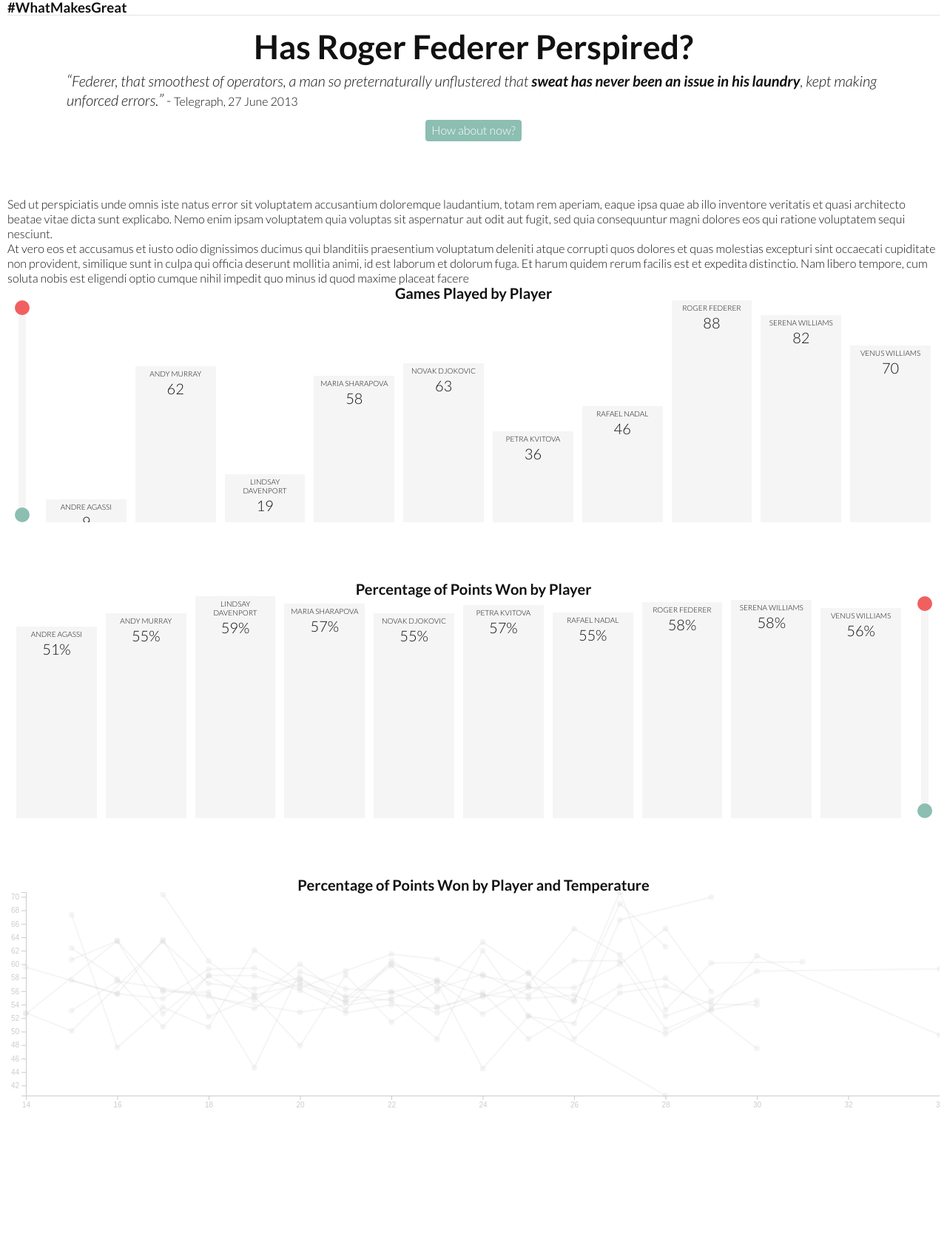
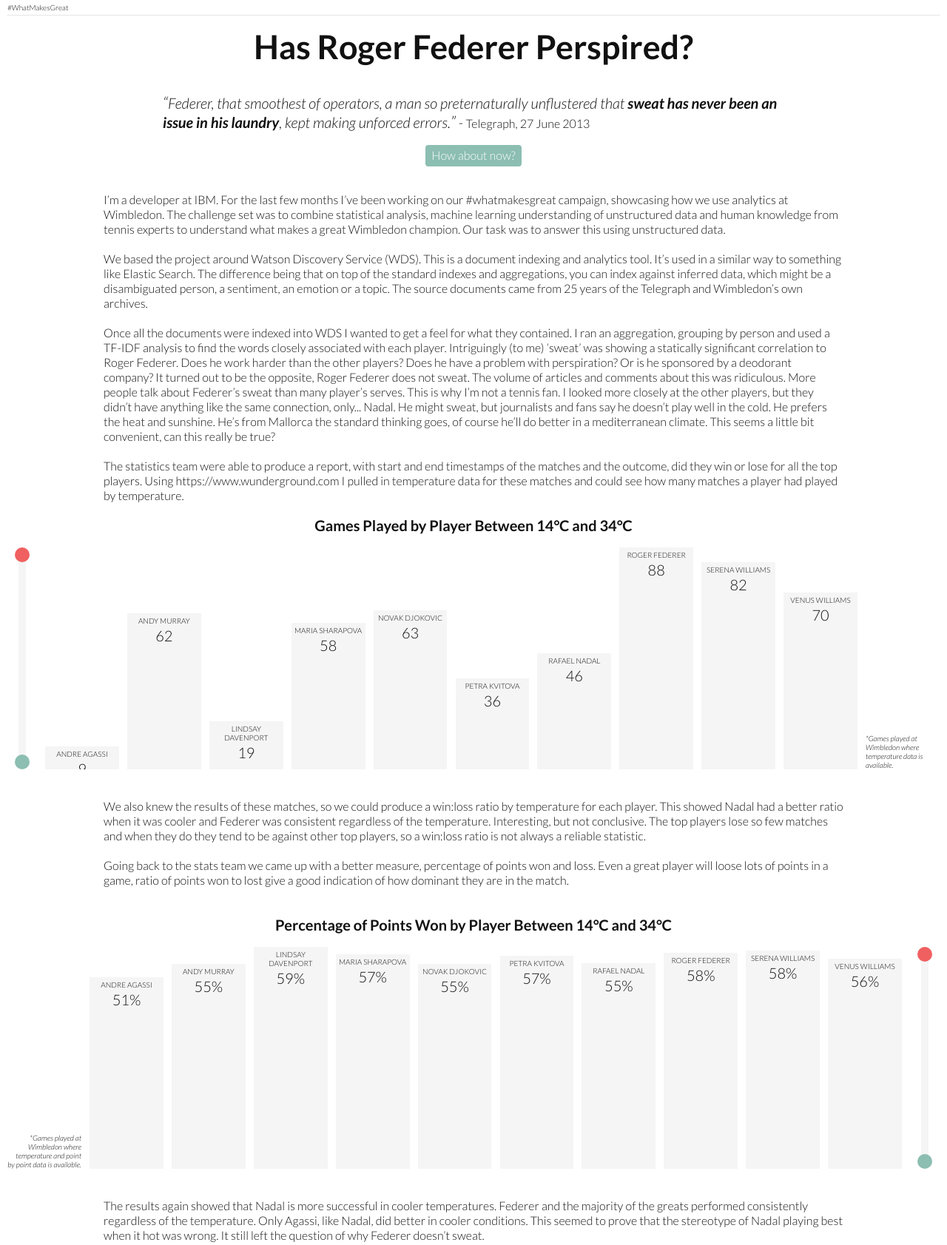
Before and after one commit to shawdm/whatmakesgreat, a plain HTML site: page index.html in a window 1280 px wide. Shown: the top 1683 px of the page at 74% size. Drawn offline with Linux system fonts and the light colour scheme.

Commit message:
text outlint

```diff
--- a/css/style.css
+++ b/css/style.css
@@ -58,6 +58,7 @@ h1 {
   font-size: 2.8rem;
   line-height: 2.8rem;
   font-weight: 700;
+  margin-bottom: 2.5rem;
 }
 
 h1 span.date {
@@ -69,6 +70,21 @@ h2 {
   font-weight: 700;
   line-height: 1.25rem;
   display: block;
+  margin-bottom: 1.25rem;
+}
+
+
+h3{
+  font-weight: normal;
+  font-size: 0.625rem;
+}
+
+h3 a{
+  text-decoration: none;
+}
+
+h3 a:HOVER{
+  text-decoration: underline;
 }
 
 small{
@@ -79,10 +95,20 @@ a {
   color: #111;
 }
 
+blockquote{
+  max-width: 1000px;
+  margin-left: auto;
+  margin-right: auto;
+}
+
 p {
   padding-left: 0;
   padding-right: 0;
   line-height: 1.25rem;
+  margin-bottom: 1.25rem;
+  max-width: 1000px;
+  margin-left: auto;
+  margin-right: auto;
 }
 
 img {
@@ -209,7 +235,7 @@ section {
 article {
   width: 100%;
   padding-bottom: 0px;
-  margin-bottom:  5rem;
+  margin-bottom:  2.5rem;
   position: relative;
 }
 
@@ -225,6 +251,8 @@ article.federer-perspired blockquote{
   margin-top: 10px;
   margin-bottom: 0px;
 }
+
+
 
 article.federer-perspired p.quote span.text{
 }
@@ -242,6 +270,11 @@ article.federer-perspired div.update{
   margin-top: 1rem;
   text-align: center;
 }
+
+article.embed{
+  text-align: center;
+}
+
 
 
 a.action{
@@ -275,6 +308,24 @@ a.action:HOVER{
   flex-grow: 1;
 }
 
+.visualisation .caption{
+  width: 100px;
+  position: relative;
+}
+
+.visualisation .caption p{
+  position: absolute;
+  bottom: 0px;
+  margin-bottom: 0;
+  font-style: italic;
+  font-size: 0.625rem;
+  line-height: 0.75rem;
+  width: 100%;
+}
+
+.visualisation .caption.left p{
+  text-align: right;
+}
 
 .slider{
   position: relative;
--- a/index.html
+++ b/index.html
@@ -9,7 +9,7 @@
   </head>
   <body class='page-content'>
     <section class='header'>
-      <h3>#WhatMakesGreat</h3>
+      <h3><a href="https://twitter.com/hashtag/whatmakesgreat?src=hash">#WhatMakesGreat</a></h3>
     </section>
     <section>
       <article class='federer-perspired'>
@@ -23,8 +23,18 @@
         <div class='update'><a href='#' class='action'>How about now?</a></div>
       </article>
       <article>
-        <p>Sed ut perspiciatis unde omnis iste natus error sit voluptatem accusantium doloremque laudantium, totam rem aperiam, eaque ipsa quae ab illo inventore veritatis et quasi architecto beatae vitae dicta sunt explicabo. Nemo enim ipsam voluptatem quia voluptas sit aspernatur aut odit aut fugit, sed quia consequuntur magni dolores eos qui ratione voluptatem sequi nesciunt.</p>
-        <p>At vero eos et accusamus et iusto odio dignissimos ducimus qui blanditiis praesentium voluptatum deleniti atque corrupti quos dolores et quas molestias excepturi sint occaecati cupiditate non provident, similique sunt in culpa qui officia deserunt mollitia animi, id est laborum et dolorum fuga. Et harum quidem rerum facilis est et expedita distinctio. Nam libero tempore, cum soluta nobis est eligendi optio cumque nihil impedit quo minus id quod maxime placeat facere</p>
+        <p>
+          I’m a developer at IBM. For the last few months I’ve been working on our #whatmakesgreat campaign, showcasing how we use analytics at Wimbledon. The challenge set was to combine statistical analysis, machine learning understanding of unstructured data and human knowledge from tennis experts to understand what makes a great Wimbledon champion.  Our task was to answer this using unstructured data.
+        </p>
+        <p>
+          We based the project around Watson Discovery Service (WDS). This is a document indexing and analytics tool. It’s used in a similar way to something like Elastic Search. The difference being that on top of the standard indexes and aggregations, you can index against inferred data, which might be a disambiguated person, a sentiment, an emotion or a topic. The source documents came from 25 years of the Telegraph and Wimbledon’s own archives.
+        </p>
+        <p>
+          Once all the documents were indexed into WDS I wanted to get a feel for what they contained. I ran an aggregation, grouping by person and used a TF-IDF analysis to find the words closely associated with each player. Intriguingly (to me) ‘sweat’ was showing a statically significant correlation to Roger Federer. Does he work harder than the other players? Does he have a problem with perspiration? Or is he sponsored by a deodorant company? It turned out to be the opposite, Roger Federer does not sweat. The volume of articles and comments about this was ridiculous. More people talk about Federer’s sweat than many player’s serves. This is why I’m not a tennis fan. I looked more closely at the other players, but they didn’t have anything like the same connection, only... Nadal. He might sweat, but journalists and fans say he doesn’t play well in the cold. He prefers the heat and sunshine. He’s from Mallorca the standard thinking goes, of course he’ll do better in a mediterranean climate. This seems a little bit convenient, can this really be true?
+        </p>
+        <p>
+          The statistics team were able to produce a report, with start and end timestamps of the matches and the outcome, did they win or lose for all the top players. Using https://www.wunderground.com I pulled in temperature data for these matches and could see how many matches a player had played by temperature.
+        </p>
       </artilce>
       <article class='temp-matches-played'>
         <h2>Games Played by Player</h2>
@@ -39,11 +49,25 @@
           <div class='graphic'>
             <div class='barchart'></div>
           </div>
+          <div class='caption'>
+            <p>*Games played at Wimbledon where temperature data is available.</p>
+          </div>
         </div>
+      </article>
+      <article>
+        <p>
+          We also knew the results of these matches, so we could produce a win:loss ratio by temperature for each player. This showed Nadal had a better ratio when it was cooler and Federer was consistent regardless of the temperature. Interesting, but not conclusive.  The top players lose so few matches and when they do they tend to be against other top players, so a win:loss ratio is not always a reliable statistic.
+        </p>
+        <p>
+          Going back to the stats team we came up with a better measure, percentage of points won and loss. Even a great player will loose lots of points in a game, ratio of points won to lost give a good indication of how dominant they are in the match.
+        </p>
       </article>
       <article class='temp-points-won'>
         <h2>Percentage of Points Won by Player</h2>
         <div class='visualisation'>
+          <div class='caption left'>
+            <p>*Games played at Wimbledon where temperature and point by point data is available.</p>
+          </div>
           <div class='graphic'>
             <div class='barchart'></div>
           </div>
@@ -56,6 +80,9 @@
           </div>
         </div>
       </article>
+      <article>
+        <p>The results again showed that Nadal is more successful in cooler temperatures.  Federer and the majority of the greats performed consistently regardless of the temperature.  Only Agassi, like Nadal, did better in cooler conditions.  This seemed to prove that the stereotype of Nadal playing best when it hot was wrong. It still left the question of why Federer doesn’t sweat.</p>
+      </article>
       <article class='temp-player-points-won'>
         <h2>Percentage of Points Won by Player and Temperature</h2>
         <div class='visualisation'>
@@ -63,6 +90,17 @@
             <svg class='linechart'></svg>
           </div>
         </div>
+      </article>
+      <article>
+        <p>
+          We brought this up at our weekly editorial meeting with the Telegraph sports journalists, and our tennis experts (ex-pros and coaches).  They knew why Federer doesn’t sweat. He is more ruthless in finishing the games, he tends to dominate the play and doesn’t get involved in many long gruelling matches. Our coach described the way he will attack the net. If you come in close, the point is going to end quickly whether you win or lose.  The statistics back this up, his matches tend to be shorter than average.
+        </p>
+        <p>
+          It’s not that Federer doesn’t break sweat, it’s that when he’s on form he finishes the matches before he even needs to. The way to beat Federer might be to get in to a long, drawn out war of attrition.  But what about Nadal. It doesn’t explain why he performs better in cooler temperatures.
+        </p>
+      </article>
+      <article class='embed'>
+        <iframe width="560" height="315" src="https://www.youtube.com/embed/5AtTvCUO7k8?rel=0&amp;showinfo=0&start=741" frameborder="0" allowfullscreen></iframe>
       </article>
     </section>
   </body>
--- a/js/site.js
+++ b/js/site.js
@@ -86,7 +86,7 @@ function initFedererPespire(){
 
 function refreshPerspireQuote(){
   if(DATA_STORE.perspireQuotes && DATA_STORE.perspireQuotes.length > 0){
-    var randomIndex = Math.round(d3.randomUniform(0, DATA_STORE.perspireQuotes.length)());
+    var randomIndex = Math.floor(d3.randomUniform(0, DATA_STORE.perspireQuotes.length)());
     d3.select('.federer-perspired p.quote span.text').html(DATA_STORE.perspireQuotes[randomIndex].text);
     d3.select('.federer-perspired span.source').text(DATA_STORE.perspireQuotes[randomIndex].source);
   }
@@ -121,6 +121,7 @@ function initTemperatureMatchPlayed(){
               initTemperatureSlider(d3.select('.temp-matches-played .slider'),min,max+1);
               initTemperatureSlider(d3.select('.temp-points-won .slider'),min,max+1);
               initTemperatureMatchPlayedGraph(getFilteredTemperatureData(DATA_STORE.temperatureMatchesPlayed.data));
+              updateTemperatureMatchPlayedTitle(false,min,max);
             }
         	},
           error: function(err){
@@ -163,6 +164,7 @@ function initTemperaturePointsWon(){
               DATA_STORE.absolute_max_temp = max;
               initTemperaturePointsWonGraph(getFilteredTemperatureData(DATA_STORE.temperaturePointsWon.data));
               initTemperaturePlayerPointsWonGraph(getFilteredTemperatureData(DATA_STORE.temperaturePointsWon.data),  DATA_STORE.absolute_min_temp,  DATA_STORE.absolute_max_temp, 'andy murray');
+              updateTemperaturePointsWonTitle(false,min,max);
             }
         	},
           error: function(err){
@@ -363,12 +365,9 @@ function initTemperatureMatchPlayedGraph(data){
 
 
 function updateTemperatureMatchPlayedTitle(player, minTemp, maxTemp){
-  var text = 'Games Played by Player';
+  var text = text = 'Games Played by Player Between '+minTemp + String.fromCharCode(176) + 'C and ' + maxTemp +String.fromCharCode(176)+'C';
 
-  if((minTemp && minTemp <= DATA_STORE.absolute_min_temp) && (maxTemp && maxTemp >= DATA_STORE.absolute_max_temp)){
-    text = 'Games Played by Player';
-  }
-  else if(minTemp && (!maxTemp ||maxTemp>=DATA_STORE.absolute_max_temp)){
+  if(minTemp && (!maxTemp ||maxTemp>=DATA_STORE.absolute_max_temp)){
     text += ' Above ' + minTemp + String.fromCharCode(176) + 'C';
   }
   else if(maxTemp && (!minTemp || minTemp <= DATA_STORE.absolute_min_temp)){
@@ -555,16 +554,7 @@ function updateTemperaturePointsWonGraph(data){
 function updateTemperaturePointsWonTitle(player, minTemp, maxTemp){
   var text = 'Percentage of Points Won by Player';
 
-  if((minTemp && minTemp <= DATA_STORE.absolute_min_temp) && (maxTemp && maxTemp >= DATA_STORE.absolute_max_temp)){
-    text = 'Percentage of Points Won by Player';
-  }
-  else if(minTemp && (!maxTemp ||maxTemp>=DATA_STORE.absolute_max_temp)){
-    text += ' Above ' + minTemp + String.fromCharCode(176) + 'C';
-  }
-  else if(maxTemp && (!minTemp || minTemp <= DATA_STORE.absolute_min_temp)){
-    text += ' Below ' + maxTemp + String.fromCharCode(176) + 'C';
-  }
-  else if(maxTemp && minTemp){
+  if(maxTemp && minTemp){
     text += ' Between ' + minTemp + String.fromCharCode(176) + 'C and ' + maxTemp + String.fromCharCode(176)+'C';
   }
 
@@ -574,17 +564,7 @@ function updateTemperaturePointsWonTitle(player, minTemp, maxTemp){
 
 function updateTemperatureMatchPlayedTitle(player, minTemp, maxTemp){
   var text = 'Games Played by Player';
-
-  if((minTemp && minTemp <= DATA_STORE.absolute_min_temp) && (maxTemp && maxTemp >= DATA_STORE.absolute_max_temp)){
-    text = 'Games Played by Player';
-  }
-  else if(minTemp && (!maxTemp ||maxTemp>=DATA_STORE.absolute_max_temp)){
-    text += ' Above ' + minTemp + String.fromCharCode(176) + 'C';
-  }
-  else if(maxTemp && (!minTemp || minTemp <= DATA_STORE.absolute_min_temp)){
-    text += ' Below ' + maxTemp + String.fromCharCode(176) + 'C';
-  }
-  else if(maxTemp && minTemp){
+  if(maxTemp && minTemp){
     text += ' Between ' + minTemp + String.fromCharCode(176) + 'C and ' + maxTemp + String.fromCharCode(176)+'C';
   }
 
```
